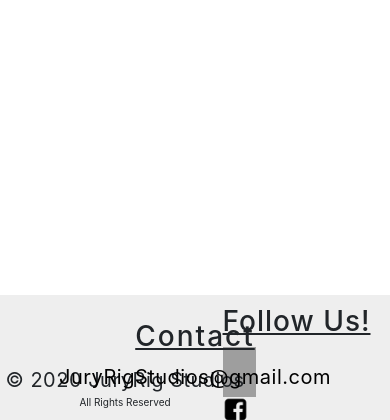
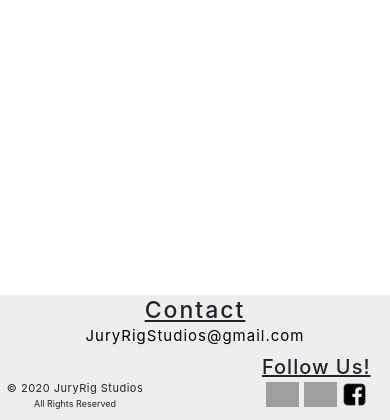
Before and after one commit to Xlrcrash1/JuryRigTest, a PHP site: page /footer.html in a window 390 px wide. Shown: the part 424-844 px from the top of the page. Run offline with PHP 8.4, Linux system fonts and the light colour scheme; grey boxes are pictures that could not be loaded.

Commit message:
Footer for Mobile

```diff
--- a/footer.html
+++ b/footer.html
@@ -49,19 +49,19 @@
 
                 <a href="https://www.instagram.com/juryrig_ts/" target=_blank>
 
-                    <img class="SocialMediaLogos" src="instagram.png" alt="Instagram Logo" height=35px>
+                    <img class="footer-SocialMediaLogos" src="instagram.png" alt="Instagram Logo" height=35px>
 
                 </a>
 
                 <a href="https://twitter.com/juryrig_studios" target=_blank>
 
-                    <img class="SocialMediaLogos" src="TwitterLogo.png" alt="Twitter Logo" height=30px>
+                    <img class="footer-SocialMediaLogos" src="TwitterLogo.png" alt="Twitter Logo" height=30px>
 
                 </a>
 
                 <a href="https://www.facebook.com/JuryRigStudios/photos" target=_blank>
 
-                    <img class="SocialMediaLogos" src="FacebookLogo.png" alt="Facebook Logo" height=30px>
+                    <img class="footer-SocialMediaLogos" src="FacebookLogo.png" alt="Facebook Logo" height=30px>
                 </a>
             </div>
         </div>
--- a/style.css
+++ b/style.css
@@ -37,6 +37,10 @@
 
     color: blue;
 }
+
+
+
+
 
 .footer{
 
@@ -189,4 +193,56 @@
 
         height: 50px;
     }
+
+
+
+    .footer-left{
+
+        width: 150px;
+        padding-top: 85px;
+    }
+
+    .footer-copyright{
+
+        font-size: 11px;
+    }
+
+    .footer-allrights{
+
+        font-size: 9px;
+    }
+
+    .footer-middle{
+
+        padding-top: 2px;
+    }
+
+    .footer-contact h3{
+
+        font-size: 23;
+        margin-bottom: 0;
+    }
+
+    .footer-email{
+
+        font-size: 15px;
+        letter-spacing: 1px;
+    }
+
+    .footer-right{
+
+        padding-top: 60px;
+    }
+
+    .footer-follow h3{
+
+        font-size: 20px;
+        margin-bottom: 2px;
+    }
+
+    .footer-SocialMediaLogos{
+
+        height: 25px;
+    }
+
 }
```
